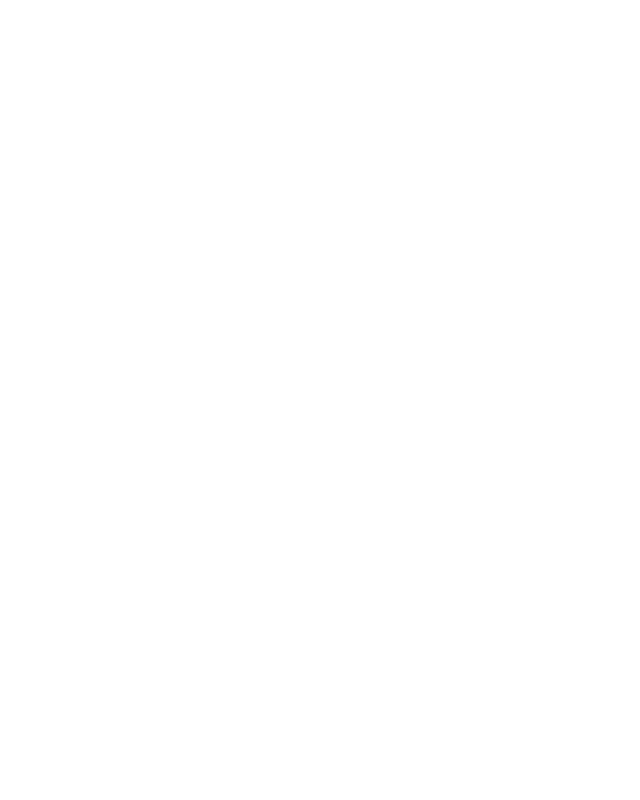
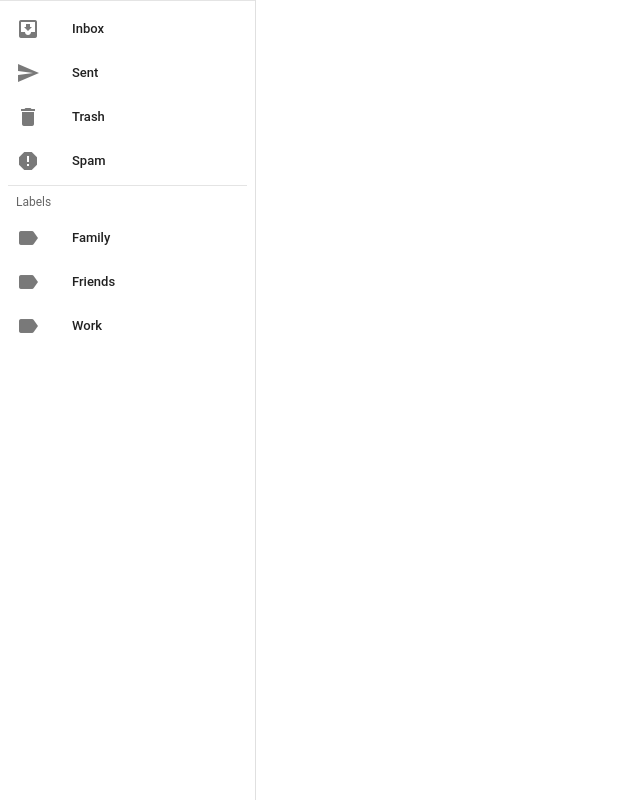
Before and after one commit to NaokiHaba/vuetify-playground, a Vue app: page /sidebar in a window 1280 px wide. Before the commit this address had no page. Shown: the whole page, without its empty margins (0-640 px from the left). Built offline with nearby package versions, Linux system fonts and the light colour scheme.

Commit message:
feat: サイドバーを追加し、ルーティングを設定

```diff
--- a/src/pages/homePage.vue
+++ b/src/pages/homePage.vue
@@ -9,6 +9,14 @@
           </v-card-text>
         </v-card>
       </v-col>
+      <v-col cols="12">
+        <v-card>
+          <v-card-title>グルーピングされたサイドバー</v-card-title>
+          <v-card-text>
+            <router-link to="/sidebar">link </router-link>
+          </v-card-text>
+        </v-card>
+      </v-col>
     </v-row>
   </v-container>
 </template>
--- /dev/null
+++ b/src/pages/sideBar.vue
@@ -0,0 +1,79 @@
+<template>
+  <v-app>
+    <v-layout>
+      <v-navigation-drawer permanent>
+
+        <v-divider></v-divider>
+
+        <v-list density="compact" nav>
+          <template v-for="(item, index) in items" :key="index">
+            <v-list-item
+              v-if="item.action && !item.grouped"
+              :value="item.title"
+              :prepend-icon="item.action"
+              :title="item.title"
+              :to="item.route"
+              link
+            ></v-list-item>
+            <v-list-item
+              v-else-if="item.action && item.grouped"
+              :value="item.title"
+              :prepend-icon="item.action"
+              :title="item.title"
+            ></v-list-item>
+            <v-divider v-else-if="item.divider"></v-divider>
+            <v-list-subheader v-else-if="item.header">{{ item.header }}</v-list-subheader>
+          </template>
+        </v-list>
+      </v-navigation-drawer>
+
+      <v-main>
+        <router-view></router-view>
+      </v-main>
+    </v-layout>
+  </v-app>
+</template>
+
+<script setup>
+import { ref } from 'vue'
+
+const items = ref([
+  {
+    action: 'mdi-inbox-arrow-down',
+    title: 'Inbox',
+    route: '/inbox'
+  },
+  {
+    action: 'mdi-send',
+    title: 'Sent',
+    route: '/sent'
+  },
+  {
+    action: 'mdi-delete',
+    title: 'Trash',
+    route: '/trash'
+  },
+  {
+    action: 'mdi-alert-octagon',
+    title: 'Spam',
+    route: '/spam'
+  },
+  { divider: true },
+  { header: 'Labels' },
+  {
+    action: 'mdi-label',
+    title: 'Family',
+    grouped: true
+  },
+  {
+    action: 'mdi-label',
+    title: 'Friends',
+    grouped: true
+  },
+  {
+    action: 'mdi-label',
+    title: 'Work',
+    grouped: true
+  },
+])
+</script>
--- a/src/router/index.ts
+++ b/src/router/index.ts
@@ -1,6 +1,7 @@
 import {createRouter, createWebHistory} from "vue-router";
 import HomePage from "@/pages/homePage.vue";
 import Upload from "@/pages/upload.vue";
+import SideBar from "@/pages/sideBar.vue";
 
 const router = createRouter({
   history: createWebHistory(import.meta.env.BASE_URL),
@@ -14,6 +15,11 @@
       path: '/media-upload',
       name: 'MediaUpload',
       component: Upload
+    },
+    {
+      path: '/sidebar',
+      name: 'Sidebar',
+      component:SideBar
     }
   ]
 })
```
